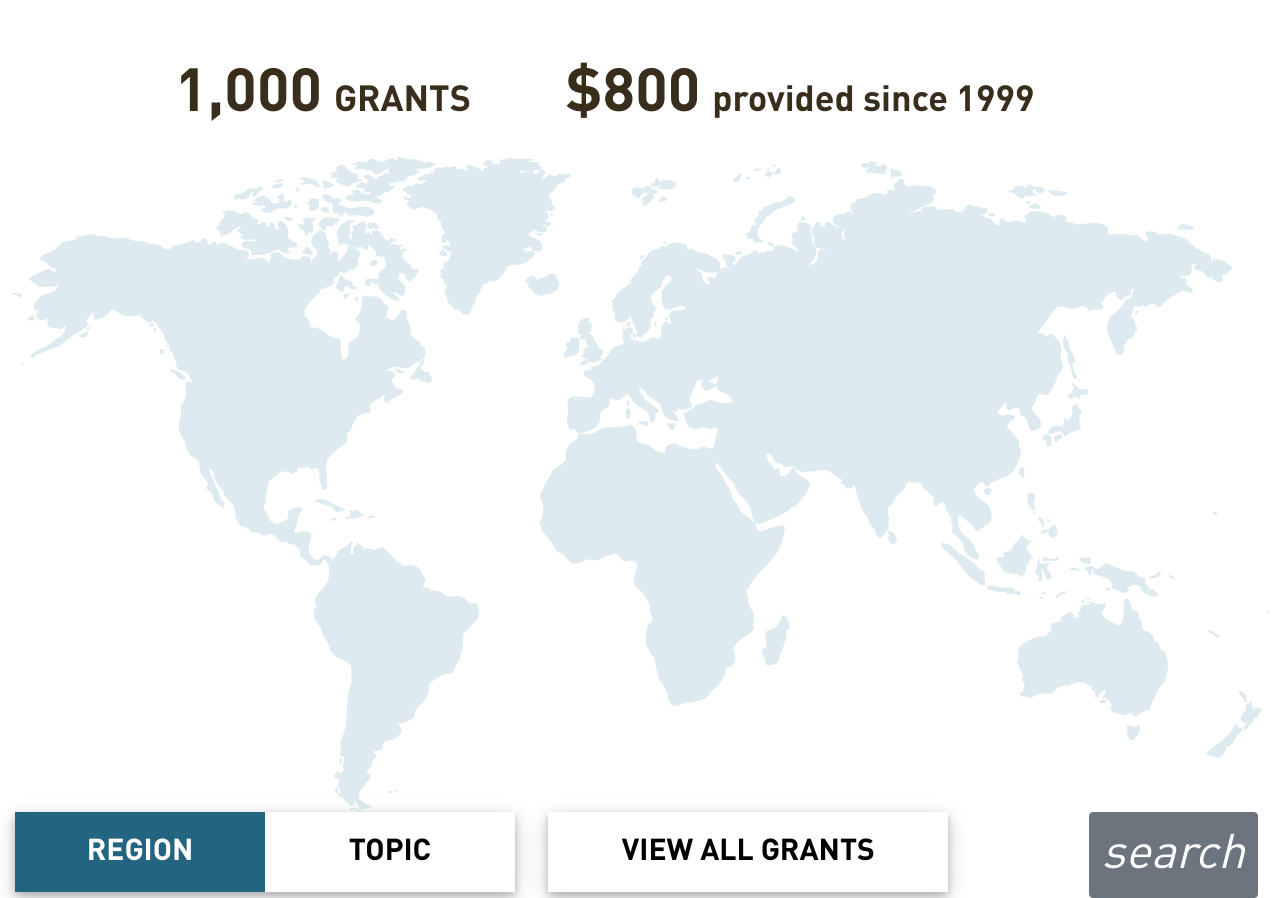
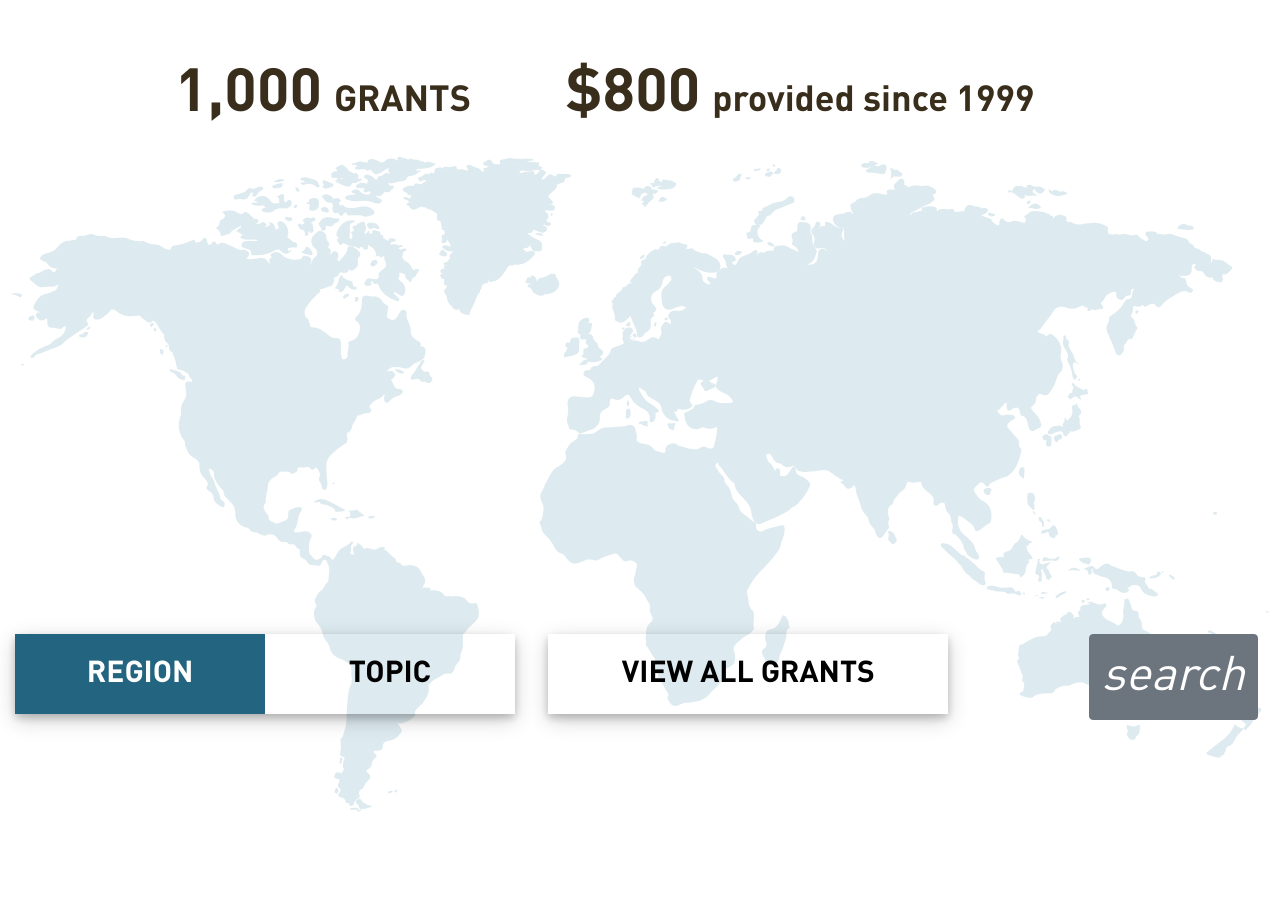
Before and after one commit to ileavitt/for-claudia, a Vue app: page /#/ in a window 1280 px wide. After the commit the page ends 812 px from the top, so only its background shows below. Built offline with nearby package versions, Linux system fonts and the light colour scheme.

Commit message:
sticking bottom nav to page
sticking bottom nav to page

```diff
--- a/src/components/BottomNav.vue
+++ b/src/components/BottomNav.vue
@@ -1,5 +1,5 @@
 <template>
-    <b-container>
+    <b-container id="bottom-nav" class="fixed-bottom">
         <b-row align-h="center">
             <b-col cols="4">
                 <b-button-group class="shadow-bg" size="lg">
@@ -31,6 +31,10 @@ export default {
 </script>
 
 <style scoped>
+#bottom-nav {
+    bottom:80px;
+}
+
 .no-radius {
     border-radius: 0!important;
 }
```
